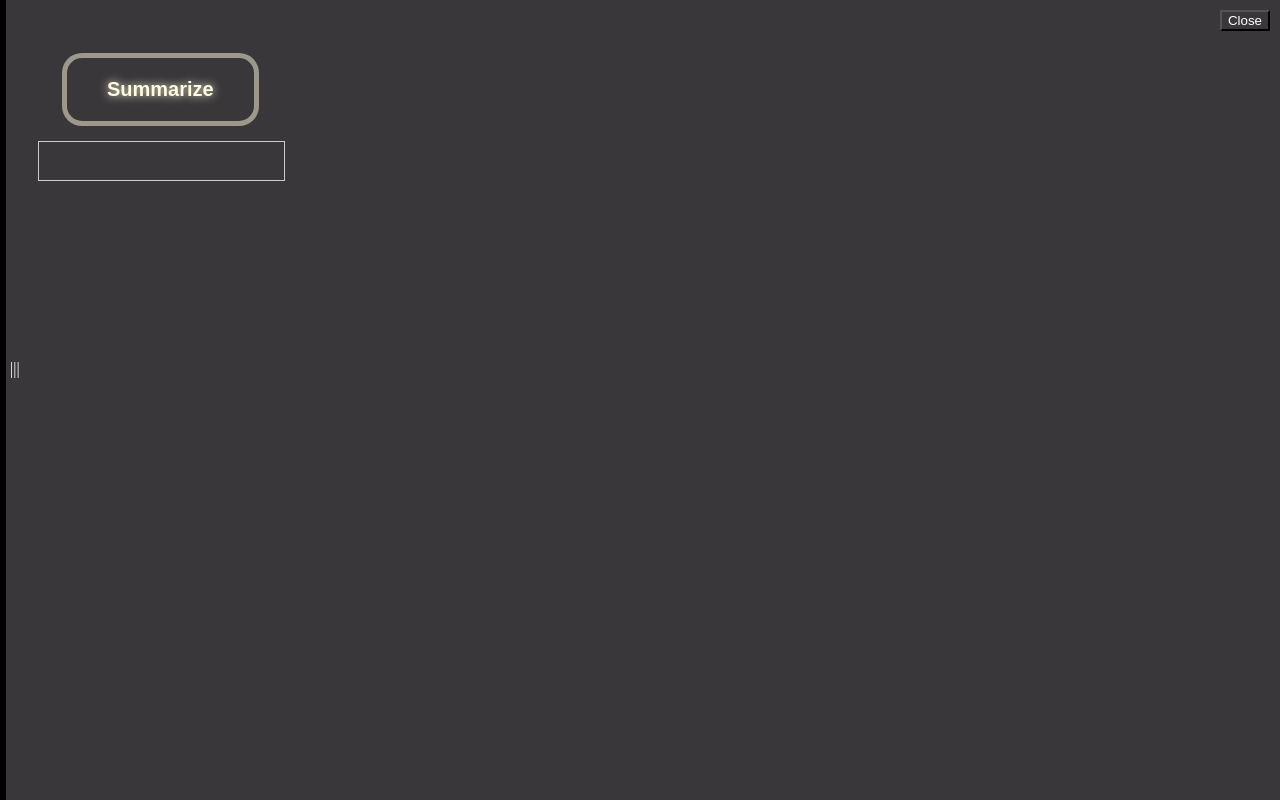
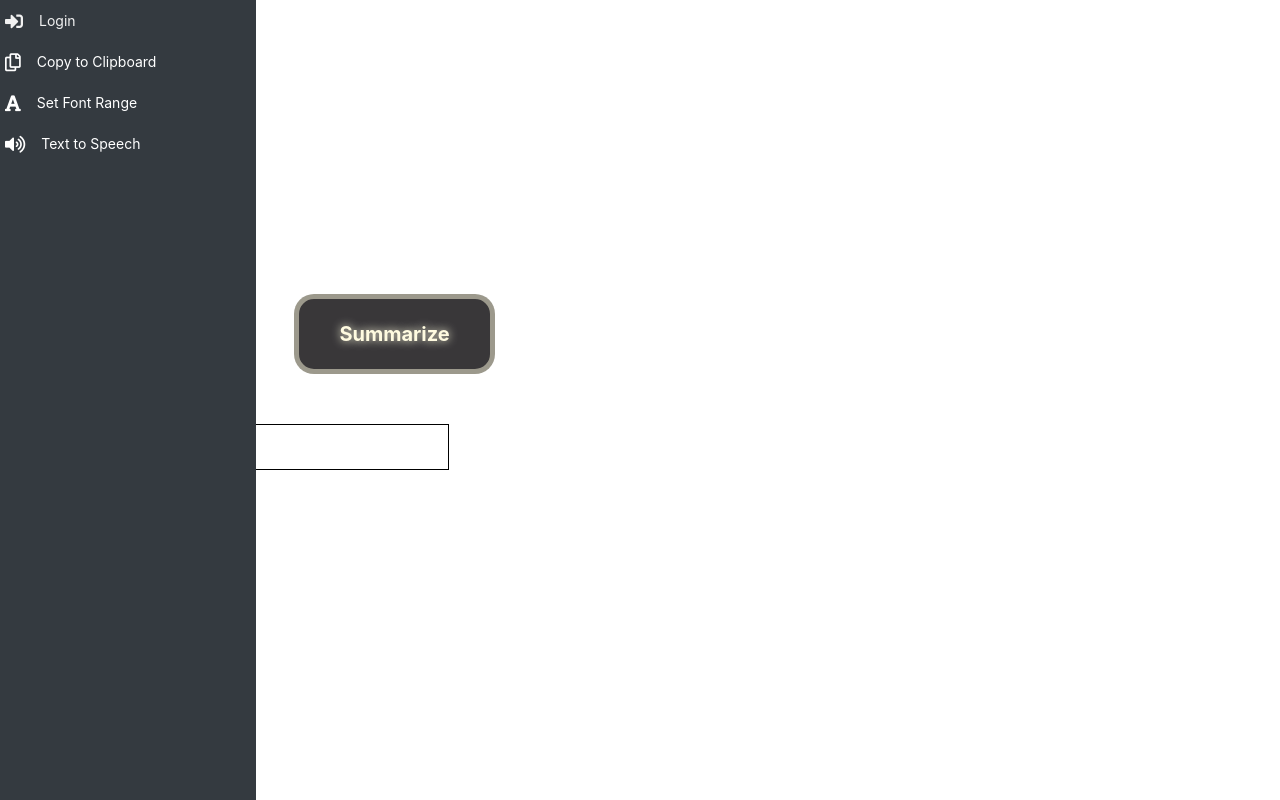
Before and after one commit to cdswpv/NoteWise, a website built with webpack: page popup.html in a window 1280 px wide. Built offline with nearby package versions, Linux system fonts and the light colour scheme.

Commit message:
Adding bootstrap icons to navbar
Began adding icons to navbar. Didn't complete i got tired

```diff
--- a/package.json
+++ b/package.json
@@ -11,6 +11,7 @@
   "author": "",
   "license": "ISC",
   "dependencies": {
+    "bootstrap-icons": "^1.11.2",
     "dotenv": "^16.3.1",
     "openai": "^4.19.0"
   },
--- a/popup.css
+++ b/popup.css
@@ -1,4 +1,23 @@
+#sidebar {
+  height: 100%;
+  width: 250px;
+  position: fixed;
+  background-color: #343a40; /* Bootstrap dark background color */
+  padding-top: 20px;
+}
 
+#sidebar a {
+  padding: 15px;
+  text-decoration: none;
+  font-size: 18px;
+  color: white;
+  display: block;
+}
+
+#content {
+  margin-left: 250px;
+  padding: 20px;
+}
 body {
     width: 300px;
     height: 300px;
@@ -20,18 +39,19 @@ body {
   font-weight: bold;
 
   padding: 1em 2em;
-  margin: 15% 22% 0% 18%;
+
 
   transition: all .5s;
+
+  top: 0%;
+  margin: 23%;
 
   border: .25em solid var(--back-grround-color);
   border-radius: 1em;
 
   outline: none;
-  position: static;
+  position: absolute;
   align-items: center;
-  top: 50%;
-  left: 25%;
 }
 
 #myButton:hover{
@@ -52,23 +72,75 @@ body {
 
 }
 
+#navbar {
+  width: 10%; /* Initial width as a percentage */
+  height: 100%;
+  position: fixed;
+  z-index: 1;
+  top: 0;
+  left: 0;
+  background-color: #343a40; /* Bootstrap dark background color */
+  overflow-x: hidden;
+  transition: width 0.5s;
+}
+
+#navbar:hover, #navbar.show {
+  width: 20%; /* Expanded width as a percentage */
+}
+
+#navbar ul {
+  padding: 0;
+  list-style: none;
+}
+
+#navbar a {
+  text-decoration: none;
+  font-size: 14px; /* Adjusted font size */
+  color: white;
+  display: flex;
+  align-items: center; /* Center items vertically in the container */
+  padding: 10px; /* Adjusted padding */
+  transition: 0.3s;
+  white-space: nowrap; /* Prevent text from wrapping */
+}
+
+#navbar a i {
+  font-size: 18px; /* Adjusted icon size */
+  margin-right: 8px; /* Adjusted margin */
+  margin-left: -5px;
+  padding-left: 0px;
+}
+
+#navbar a .label {
+  display: none; /* Initially hide labels */
+  margin-left: 8px; /* Adjusted margin */
+}
+
+#navbar:hover a .label {
+  display: inline; /* Show labels on hover */
+}
+
+#navbar a:hover {
+  color: #f1f1f1;
+}
+
 #openNav {
   position: absolute;
   background: none;
   color: white;
   top: 45%;
   left: 10px;
-
 }
 
 #summary {
   max-height: 200px;
   width: 225px;
-  margin: 5% 0% 0% 10%;
-  position: static;
+  top: 45%;
+  margin: 5% 17.5%;
+  position: absolute;
   overflow-y: auto;
   white-space: pre-wrap;
-  border: 1px solid #ccc;
+  border: 1px solid black;
   padding: 10px;
 }
 
@@ -151,34 +223,3 @@ body {
     opacity: 0.5;
   }
 }
-
-#navbar {
-  width: 0;
-  height: 100%;
-  position: fixed;
-  z-index: 1;
-  top: 0;
-  left: 0;
-  background-color: rgb(57, 55, 57);
-  border-style: solid;
-  border-color: black;
-  overflow-x: hidden;
-  transition: 0.5s;
-  padding-top: 60px;
-
-}
-
-#navbar a {
-  position: absolute;
-  background: none;
-  color: white;
-  top: 10px;
-  left: 10px;
-  text-decoration: none;
-  display: block;
-  transition: 0.3s;
-}
-
-#navbar a:hover {
-  color: #f1f1f1;
-}
--- a/popup.html
+++ b/popup.html
@@ -2,7 +2,10 @@
 <html lang="en">
 <head>
   <link rel="stylesheet" href="popup.css" />
-</head>
+<!-- Bootstrap CSS -->
+<link rel="stylesheet" href="https://stackpath.bootstrapcdn.com/bootstrap/4.3.1/css/bootstrap.min.css">
+<!-- Font Awesome Icons -->
+<link rel="stylesheet" href="https://cdnjs.cloudflare.com/ajax/libs/font-awesome/5.15.3/css/all.min.css"></head>
 <body>
   <div class="lds-grid" id="loader">
     <div></div><div></div><div></div><div></div><div></div><div></div><div></div><div></div><div></div>
@@ -10,18 +13,31 @@
 
   <div id="main">
     <button id="myButton">Summarize</button>
-    <button id="x">Close</button>
     <label id="openNav">|||</label>
     <div id="menu">
       <p id = "summary"> </p>
     </div>
     <div id="navbar">
-        <button id="copyButton">Copy to Clipboard</button>
-        <button id="ttsButton">Read Summary</button>
-        <input id="text-size" value="12" type="range" min="15" max="45"> Font Size </input>
-        <button id = "Login">Login w/ GOOGLE</button>
+      <ul>
+        <li>
+          <a href="#" id="Login"><i class="fas fa-sign-in-alt"></i> <span class="label">Login</span></a>
+        </li>
+        <li>
+          <a href="#" id="copyButton"><i class="far fa-copy"></i> <span class="label">Copy to Clipboard</span></a>
+        </li>
+        <li>
+          <a href="#" id="customRange1"><i class="fas fa-font"></i> <span class="label">Set Font Range</span></a>
+        </li>
+        <li>
+          <a href="#" id="ttsButton"><i class="fas fa-volume-up"></i> <span class="label">Text to Speech</span></a>
+        </li>
+      </ul>
     </div>
   </div>
+  <script src="https://code.jquery.com/jquery-3.3.1.slim.min.js"></script>
+  <script src="https://cdnjs.cloudflare.com/ajax/libs/popper.js/1.14.7/umd/popper.min.js"></script>
+  <script src="https://stackpath.bootstrapcdn.com/bootstrap/4.3.1/js/bootstrap.min.js"></script>
+
   <script type="module" src="dist/content.bundle.js"></script>
   <script type="module" src="dist/background.bundle.js"></script>
      <a class = "start-button"  href="mainApp.html">
```
Also changed, not shown: content.js (+22 -8 lines), dist/content.bundle.js, 2 other files.
